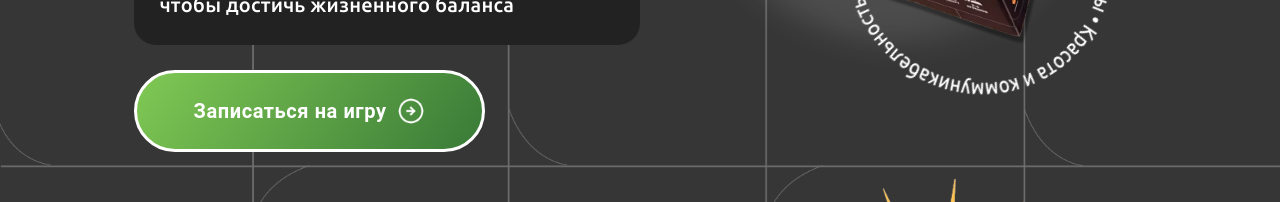
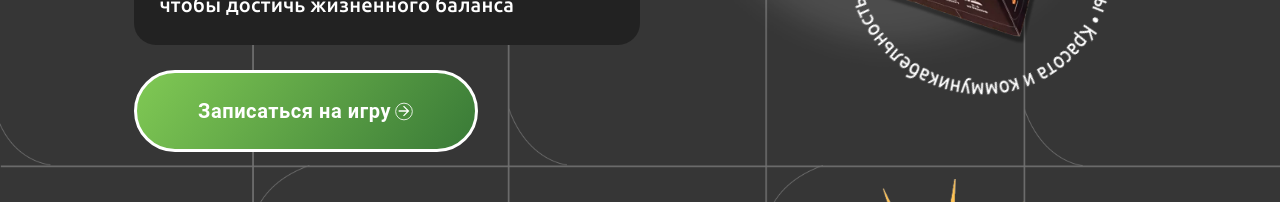
Before and after one commit to slamry/Qlife, a React (Create React App) app: page / in a window 1280 px wide. Shown: the part 349-551 px from the top of the page. Built offline with nearby package versions, Linux system fonts and the light colour scheme.

Commit message:
fix:  fix intro & footer

```diff
--- a/src/components/Footer/Footer.module.css
+++ b/src/components/Footer/Footer.module.css
@@ -1,5 +1,5 @@
 .wrapp {
-  padding-top: 20%;
+  padding-top: 10%;
   display: flex;
   justify-content: space-between;
   align-items: center;
--- a/src/components/Intro/Intro.jsx
+++ b/src/components/Intro/Intro.jsx
@@ -45,11 +45,20 @@ const Intro = () => {
                 }
               >
                 Записаться на игру
-                <img
-                  className={styles.arrow}
-                  src={require("./img/arrow.png")}
-                  alt=""
-                />
+                <svg viewBox="-300 -1200 1400 1500" className={styles.arrow}>
+                  <path
+                    d="M647-440H160v-80h487L423-744l57-56 320 320-320 320-57-56 224-224Z"
+                    fill="#fff"
+                  />
+                  <circle
+                    cx="480"
+                    cy="-450"
+                    r="500"
+                    stroke="#fff"
+                    fill="transparent"
+                    strokeWidth="50"
+                  />
+                </svg>
               </Button>
             </Box>
           </Grid>
@@ -130,11 +139,20 @@ const Intro = () => {
                 }
               >
                 Записаться на игру
-                <img
-                  className={styles.arrow}
-                  src={require("./img/arrow.png")}
-                  alt=""
-                />
+                <svg viewBox="-300 -1200 1400 1500" className={styles.arrow}>
+                  <path
+                    d="M647-440H160v-80h487L423-744l57-56 320 320-320 320-57-56 224-224Z"
+                    fill="#fff"
+                  />
+                  <circle
+                    cx="480"
+                    cy="-450"
+                    r="500"
+                    stroke="#fff"
+                    fill="transparent"
+                    strokeWidth="50"
+                  />
+                </svg>
               </Button>
             </Box>
           </Grid>
--- a/src/components/Intro/Intro.module.css
+++ b/src/components/Intro/Intro.module.css
@@ -48,12 +48,10 @@
   border-style: solid;
   transition: background-color 0.2s ease-in-out, color 0.2s ease-in-out,
     border-color 0.2s ease-in-out;
-  text-wrap: nowrap;
   align-items: center;
 }
 .arrow {
-  margin-left: 4%;
-  height: 30px;
+  height: 25px;
   display: inline;
 }
 @media (max-width: 1380px) {
@@ -77,7 +75,6 @@
     border-radius: 50px;
   }
   .arrow {
-    margin-left: 4%;
     height: 23px;
   }
 
@@ -260,9 +257,6 @@
     border-width: 3px;
     border-radius: 50px;
   }
-  .arrow {
-    margin-left: 4%;
-  }
   .transf_game {
     font-size: 20px;
   }
```
Also changed, not shown: src/components/Intro/img/arrow.png (deleted).
